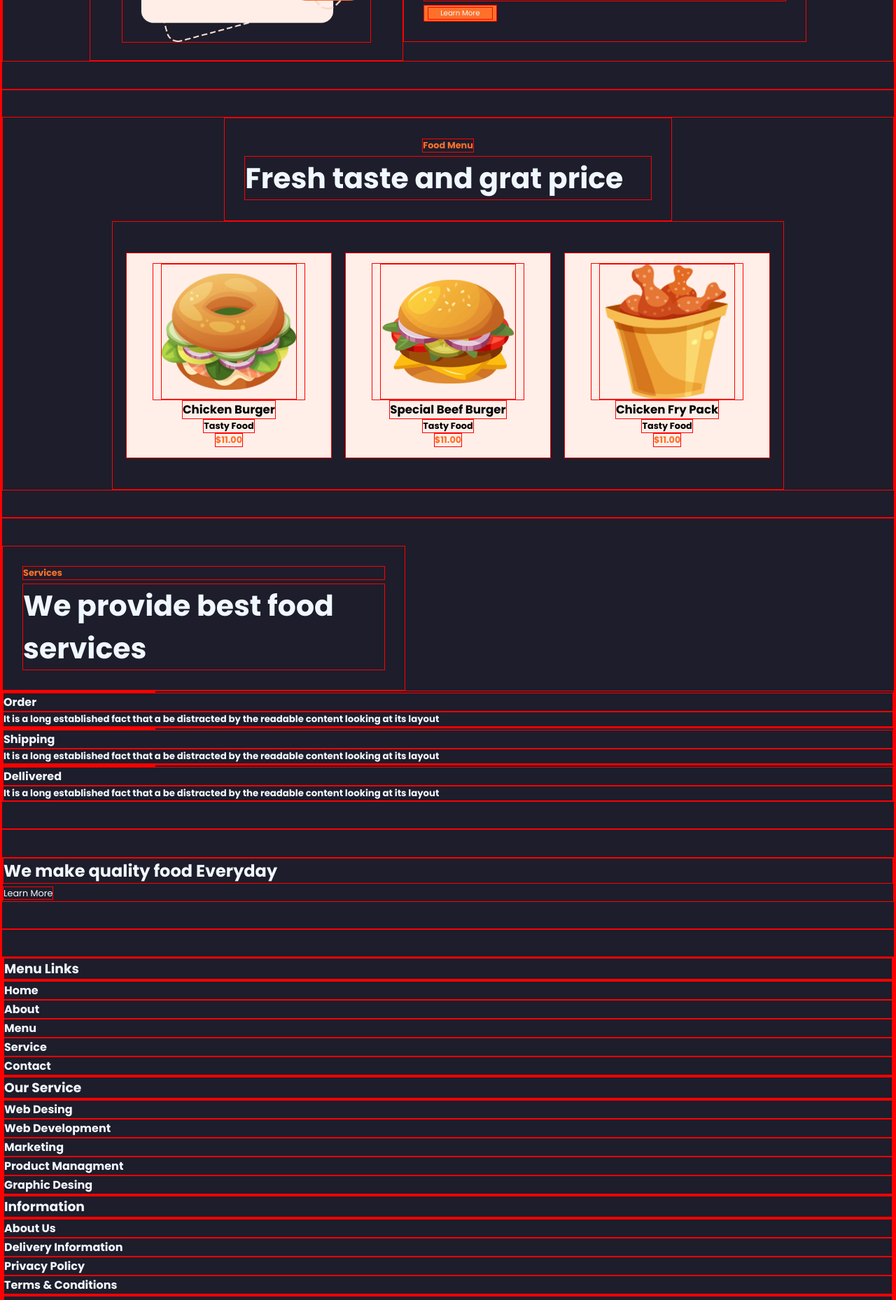
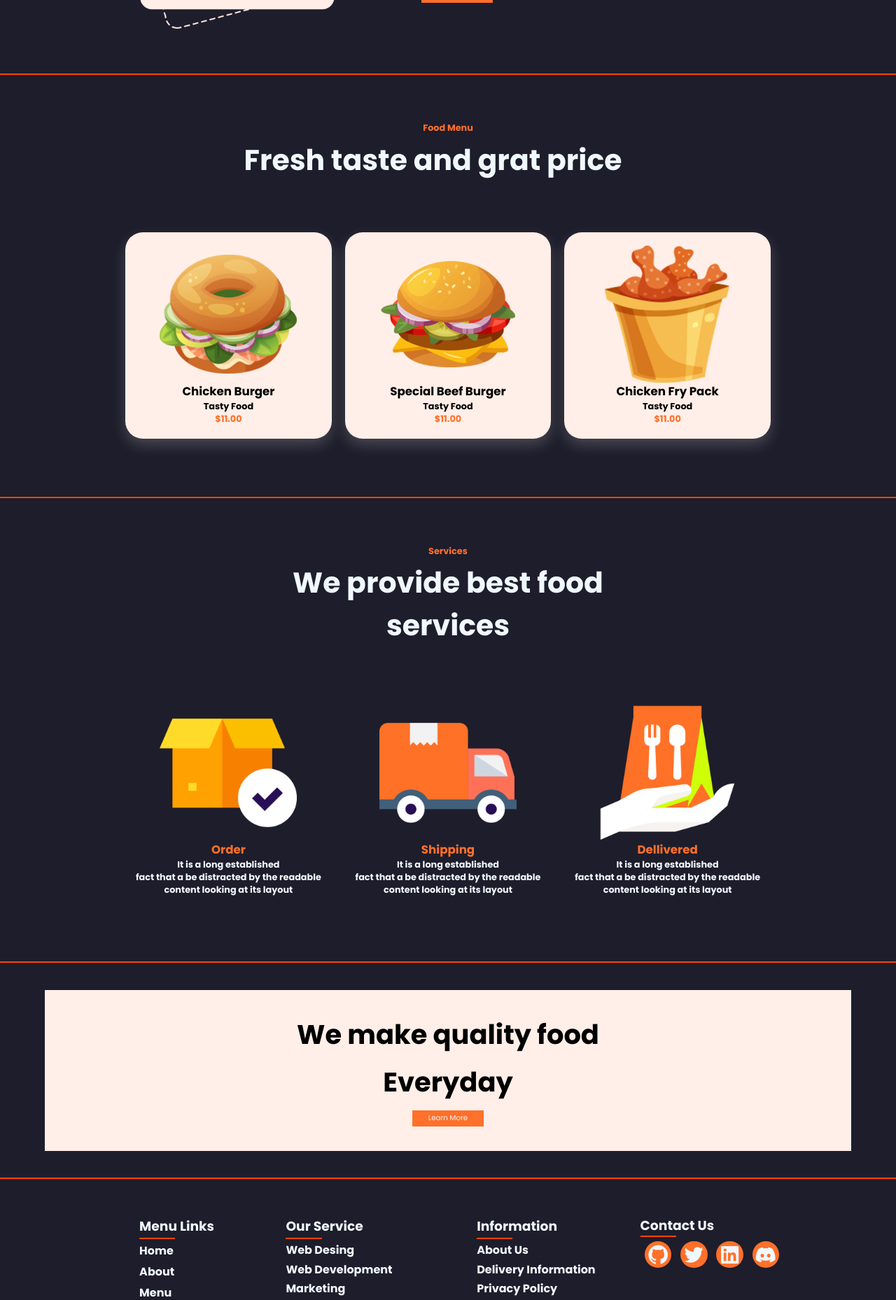
Before and after one commit to ItsAlexdro28/HamburgerGodSaveUS, a plain HTML site: page index.html in a window 1280 px wide. Shown: the part 900-2758 px from the top of the page at 70% size. Drawn offline with nearby package versions, Linux system fonts and the light colour scheme.

Commit message:
todo funciona bien

```diff
--- a/css/styles.css
+++ b/css/styles.css
@@ -9,11 +9,10 @@ body {
     box-sizing: border-box;
     margin: 0;
     padding: 0;
-    border: 1px solid red;
 }
 /* Nav menu */
 .container {
-    max-width: 1920px;
+    max-width: 100vw;
     margin: auto;
 }
 a {
@@ -36,7 +35,7 @@ ul {
     position: relative;
 }
 .header .return, .header .nav{
-    padding: 15px;
+    padding: 15px 60px;
     text-transform: capitalize;
     font-size: 20px;
 }
@@ -50,7 +49,7 @@ ul {
 .header .nav ul li a{
     display: block;
     font-size: 15px;
-    padding: 10px 0;
+    padding: 10px 10px;
     transition: all0.5s ease;
     color: rgba(255,255,255,0.7);
 }
@@ -78,7 +77,7 @@ ul {
     display: block;
     height: 2px;
     width: 20px;
-    background-color: red;
+    background-color: #ff702a;
     position: relative;
 }
 .nav-toggler span::before,
@@ -87,7 +86,7 @@ ul {
     position: absolute;
     width: 100%;
     height: 100%;
-    background-color: red;
+    background-color: #ff702a;
     left:0;
 }
 .nav-toggler span::before{
@@ -97,9 +96,6 @@ ul {
     top: 6px
 }
 @media(max-width: 991px){
-    * {
-        border: 1px solid blue;
-    }
     .nav-toggler{
         display: flex;
     }
@@ -109,7 +105,7 @@ ul {
         top:100%;
         width:100%;
         background-color: #2c2b47;
-        border-top: 1px solid #fff;
+        border-top: 1px solid #000;
         opacity:0;
         visibility: hidden;
     }
@@ -142,6 +138,11 @@ ul {
     background-color: orangered ;
     height: 2px;
     margin: 3vw 0;
+}
+.mini-sep{
+    width: 4vw;
+    background-color: orangered ;
+    height: 2px;
 }
 .orange {
     color: #ff702a;
@@ -182,18 +183,16 @@ ul {
     width:90%;
 }
 .orange-button {
-    align-self: flex-start;
     display: flex;
     justify-content: center;
     align-items: center;
-    width: 20%;
+    width: 8vw;
     height: 1.8vw;
+    margin: 2% 0;
 }
 .orange-button a{
     text-align: center;
     margin: 0;
-    width: 90%;
-    height: 90%;
     font-size: 0.8vw;
 }
 /* Second page / about */
@@ -239,6 +238,8 @@ ul {
     width: 23vw;
     height: 23vw;
     background-color: #ffefe8;
+    box-shadow: 0px 9px 20px rgba(255, 255, 255, 0.19);
+    border-radius: 25px;
 }
 .white-div h4 {
     font-size: 1.3vw;
@@ -259,9 +260,95 @@ ul {
     width: 90%
 }
 /*Forth page / services  */
+.services{
+    display: flex;
+    flex-direction: column;
+    justify-content: center;
+    align-items: center;
+    text-align: center;
+}
+.blank-div{
+    display: flex;
+    flex-direction: column;
+    justify-content: center;
+    align-items: center;
+    width: 23vw;
+    height: 23vw;
+    border-radius: 25px;
+}
+.blank-div h4 {
+font-size: 1.3vw;
+}
+.blank-div h5 {
+    font-size: 1vw;
+}
+/* Fifth page / learn more */
+.learn-more{
+    display: flex;
+    flex-direction: column;
+    justify-content: center;
+    align-items: center;
+    text-align: center;
+}
+.white-big{
+    display: flex;
+    flex-direction: column;
+    justify-content: center;
+    align-items: center;
+    text-align: center;
+    background-color: #ffefe8;
+    width: 90vw;
+    height: 18vw;
+}
+.white-big * {
+    margin: 0.5%;
+}
+.white-big h2{
+    color: #000;
+    font-size: 3vw;
+}
+/* pie de pagina */
+.footer {
+    display: flex;
+    flex-direction: row;
+    justify-content: center;
+    align-items: flex-start;
+}
+.footer .info * {
+    margin: 0.1vw 3vw;
+}
+.footer .info a{
+    margin: 0.1vw 0;
+}
+.info, .contact {
+    display: flex;
+    flex-direction: column;
+    justify-content: center;
+    align-items: flex-start;
+    margin: 1vw;
 
-
-
+}
+.icon   {
+    display: flex;
+    flex-direction: row;
+    justify-content: center;
+    align-items: flex-start;
+}
+.icon a{
+    margin: 0.5vw;
+    padding: 0;
+    display: flexbox;
+    justify-content: center;
+    align-items: center;
+    background-color: #ff702a;
+    width: 3vw;
+    height: 3vw;
+    border-radius: 50px;
+}
+.icon a i{
+    font-size: 2.6vw;
+    margin: 0.2vw 0.2vw;
+}
 @media(max-width: 991px){
     .color-line{
         margin: 5vw 0;
@@ -289,7 +376,7 @@ ul {
     }
     .orange-button {
         align-self: center;
-        margin: 0;
+        margin: 3% 0;
         width: 25vw;
         height: 6vw;
     }
@@ -344,4 +431,47 @@ ul {
     .img-smol img{
         width: 90%
     }
+    .blank-div {
+        width: 70vw;
+        height: 70vw;
+    }
+    .blank-div h4 {
+        font-size: 5vw;
+    }
+    .blank-div h5 {
+        font-size: 3vw;
+    }
+    .white-big{
+        width: 80vw;
+        height: 35vw;
+    }
+    .white-big h2{
+        font-size: 6vw;
+    }
+    .footer {
+        flex-direction: column;
+    }
+    .footer .info{
+        margin: 3vw 9vw;
+    }
+    .contact{
+        margin: 6vw 20vw;
+        justify-content: space-around;
+    }
+    .icon a{
+        margin: 1.95vw;
+        padding: 0;
+        display: flexbox;
+        background-color: #ff702a;
+        width: 9vw;
+        height: 9vw;
+        border-radius: 50px;
+    }
+    .mini-sep{
+        width: 15vw;
+    }
+    .icon a i{
+        font-size: 7vw;
+        margin: 1.2vw 0.9vw;
+    }
 }
--- a/index.html
+++ b/index.html
@@ -4,6 +4,7 @@
     <meta charset="UTF-8">
     <meta name="viewport" content="width=device-width, initial-scale=1.0">
     <link rel="stylesheet" href="css/styles.css">
+    <link href='https://unpkg.com/boxicons@2.1.4/css/boxicons.min.css' rel='stylesheet'>
     <title>Food.inc</title>
 </head>
 <body>
@@ -12,7 +13,7 @@
             <div class="head-cont">
                 <div class="row">
                     <div class="return">
-                        <h3><a href="" class="orange">Foods</a></h3>
+                        <h3><a href="/index.html" class="orange">Foods</a></h3>
                     </div>
                     <input type="checkbox" id="nav-check">
                     <label for="nav-check" class="nav-toggler">
@@ -20,11 +21,12 @@
                     </label>
                     <div class="nav">
                         <ul>
-                            <li><a href="" class="active">Home</a></li>
+                            <li><a href="#Home" class="active">Home</a></li>
                             <li><a href="#About">About</a></li>
-                            <li><a href="">Menu</a></li>
-                            <li><a href="">Service</a></li>
-                            <li><a href="">Contact</a></li>
+                            <li><a href="#Menu">Menu</a></li>
+                            <li><a href="#Services">Service</a></li>
+                            <li><a href="#Learn-more">Learn More</a></li>
+                            <li><a href="#Contact">Contact</a></li>
                         </ul>
                     </div>
                 </div>
@@ -36,18 +38,18 @@
                 <p class="big-p">Foods the </p>
                 <p class="big-p">most precious thing</p>
                 <div class="orange-button">
-                    <a href="" class="white">Today's Menu</a>
+                    <a href="/placeholder.html" class="white" target="_blank">Today's Menu</a>
                 </div>
             </div>
             <div class="img-big">
-                <img src="/images/home.png" alt="Home Image">
+                <img src="/images/home.png" alt="Home Image (hamburger with soda and fries)">
             </div>
         </div>
 
         <div class="color-line" id="About"></div>
         <div class="about">
             <div class="img-big">
-                <img src="images/about.png" alt="">
+                <img src="images/about.png" alt="About Image (wrap and fries with the text ''Todays Special)">
             </div>
             <div class="title">
                 <h4 class="smol orange">About Us</h4>
@@ -57,14 +59,14 @@
                 <p>be distracted by the readable content</p>
                 <p>looking at its layout. The point of</p>
                 <div class="orange-button">
-                    <a href="" class="white">Learn More</a>
+                    <a href="/placeholder.html" class="white" target="_blank">Learn More</a>
                 </div>
             </div>
         </div>
 
         <div class="color-line"></div>
 
-        <div class="menu">
+        <div class="menu" id="Menu">
             <div class="title">
                 <h4 class="smol orange">Food Menu</h4>
                 <h2 class="white-text">Fresh taste and grat price</h2>
@@ -72,7 +74,7 @@
             <div class="products">
                 <div class="white-div">
                     <div class="img-smol">
-                        <img src="/images/food1.png" alt="">
+                        <img src="/images/food1.png" alt="Chicken Burgir image">
                     </div>
                     <h4>Chicken Burger</h4>
                     <h5>Tasty Food</h5>
@@ -80,7 +82,7 @@
                 </div>
                 <div class="white-div">
                     <div class="img-smol">
-                        <img src="images/food2.png" alt="">
+                        <img src="images/food2.png" alt="Special beef burgir image">
                     </div>
                     <h4>Special Beef Burger</h4>
                     <h5>Tasty Food</h5>
@@ -88,7 +90,7 @@
                 </div>
                 <div class="white-div">
                     <div class="img-smol">
-                        <img src="/images/food3.png" alt="">
+                        <img src="/images/food3.png" alt="chicken fry pack image">
                     </div>
                     <h4>Chicken Fry Pack</h4>
                     <h5>Tasty Food</h5>
@@ -99,45 +101,64 @@
 
         <div class="color-line"></div>
 
-
+        <div class="services" id="Services">
             <div class="title">
                 <h4 class="smol orange">Services</h4>
                 <h2 class="white-text">We provide best food services</h2>
             </div>
+            <div class="products">
                 <div class="blank-div">
-            <div class="img-smol"></div>
-            <h4>Order</h4>
-            <h5>It is a long established fact that a be distracted by the readable content looking at its layout</h5>
+                    <div class="img-smol">
+                        <img src="/images/s1.png" alt="Package logo with a check">
+                    </div>
+                    <h4 class="orange">Order</h4>
+                    <h5>It is a long established</h5>
+                    <h5>fact that a be distracted by the readable</h5>
+                    <h5>content looking at its layout</h5>
                 </div>
                 <div class="blank-div">
-            <div class="img-smol"></div>
-            <h4>Shipping</h4>
-            <h5>It is a long established fact that a be distracted by the readable content looking at its layout</h5>
+                    <div class="img-smol">
+                        <img src="/images/s2.png" alt="a truck logo">
+                    </div>
+                    <h4 class="orange">Shipping</h4>
+                    <h5>It is a long established</h5>
+                    <h5>fact that a be distracted by the readable</h5>
+                    <h5>content looking at its layout</h5>
                 </div>
                 <div class="blank-div">
-            <div class="img-smol"></div>
-            <h4>Dellivered</h4>
-            <h5>It is a long established fact that a be distracted by the readable content looking at its layout</h5>
+                    <div class="img-smol">
+                        <img src="/images/s3.png" alt="Hands with to-go food">
+                    </div>
+                    <h4 class="orange">Dellivered</h4>
+                    <h5>It is a long established</h5>
+                    <h5>fact that a be distracted by the readable</h5>
+                    <h5>content looking at its layout</h5>
+                </div>
+            </div>
+        </div>
+        <div class="color-line"></div>
+        <div class="learn-more" id="learn-more">
+            <div class="white-big">
+                <h2>We make quality food</h2>
+                <h2>Everyday</h2>
+                <div class="orange-button">
+                    <a href="/placeholder.html" class="white" target="_blank">Learn More</a>
+                </div>
+            </div>
         </div>
 
         <div class="color-line"></div>
 
-        <div class="white-big">
-            <h2>We make quality food Everyday</h2>
-            <a href="" class="smol">Learn More</a>
-        </div>
-
-        <div class="color-line"></div>
-
-        <div class="footer">
+        <div class="footer" id="Contact">
             <div class="info">
                 <h3>Menu Links</h3>
                 <div class="mini-sep"></div>
-                <h4>Home</h4>
-                <h4>About</Abbr></h4>
-                <h4>Menu</h4>
-                <h4>Service</h4>
-                <h4>Contact</h4>
+                <a href="#Home"><h4>Home</h4></a>
+                <a href="#About"><h4>About</h4></a>
+                <a href="#Menu"><h4>Menu</h4></a>
+                <a href="#Services"><h4>Service</h4></a>
+                <a href="#Learn-more"><h4>Learn More</h4></a>
+                <a href="#Contact"><h4>Contact</h4></a>
             </div>
             <div class="info">
                 <h3>Our Service</h3>
@@ -159,10 +180,20 @@
             <div class="contact">
                 <h3>Contact Us</h3>
                 <div class="mini-sep"></div>
-                <a href="">A</a>
-                <a href="">B</a>
-                <a href="">C</a>
-                <a href="">D</a>
+                <div class="icon">
+                    <a href="https://github.com/itsalexdro28" target="_blank">
+                        <i class='bx bxl-github'></i>
+                    </a>
+                    <a href="https://twitter.com/" target="_blank">
+                        <i class='bx bxl-twitter' ></i>
+                    </a>
+                    <a href="https://www.linkedin.com/" target="_blank">
+                        <i class='bx bxl-linkedin-square' ></i>
+                    </a>
+                    <a href="" target="_blank">
+                        <i class='bx bxl-discord-alt' ></i>
+                    </a>
+                </div>
             </div>
         </div>
     </div>
```
Also changed, not shown: placeholder.html (added, +13 -0 lines). Lines whose indentation alone changed are shown as unchanged.
